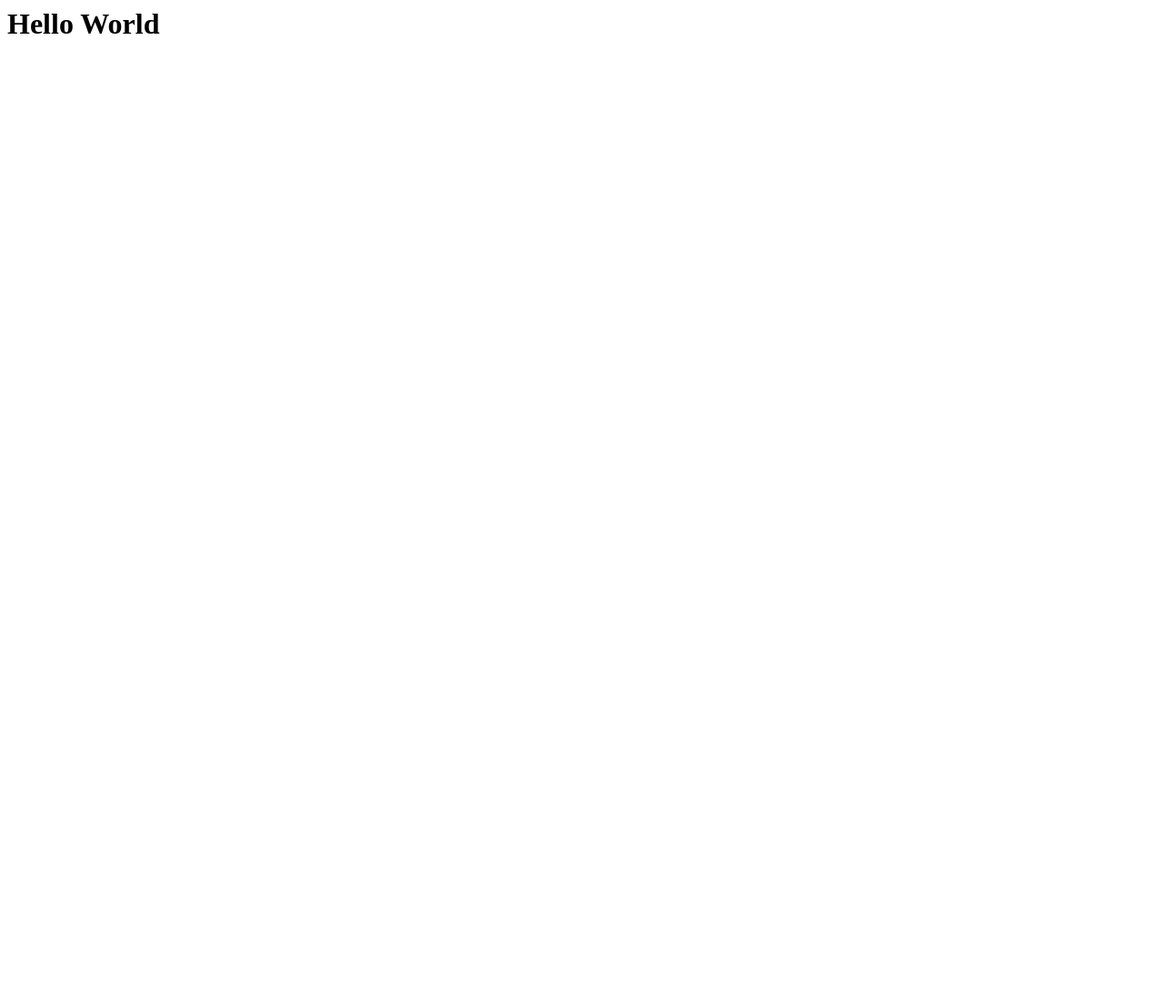
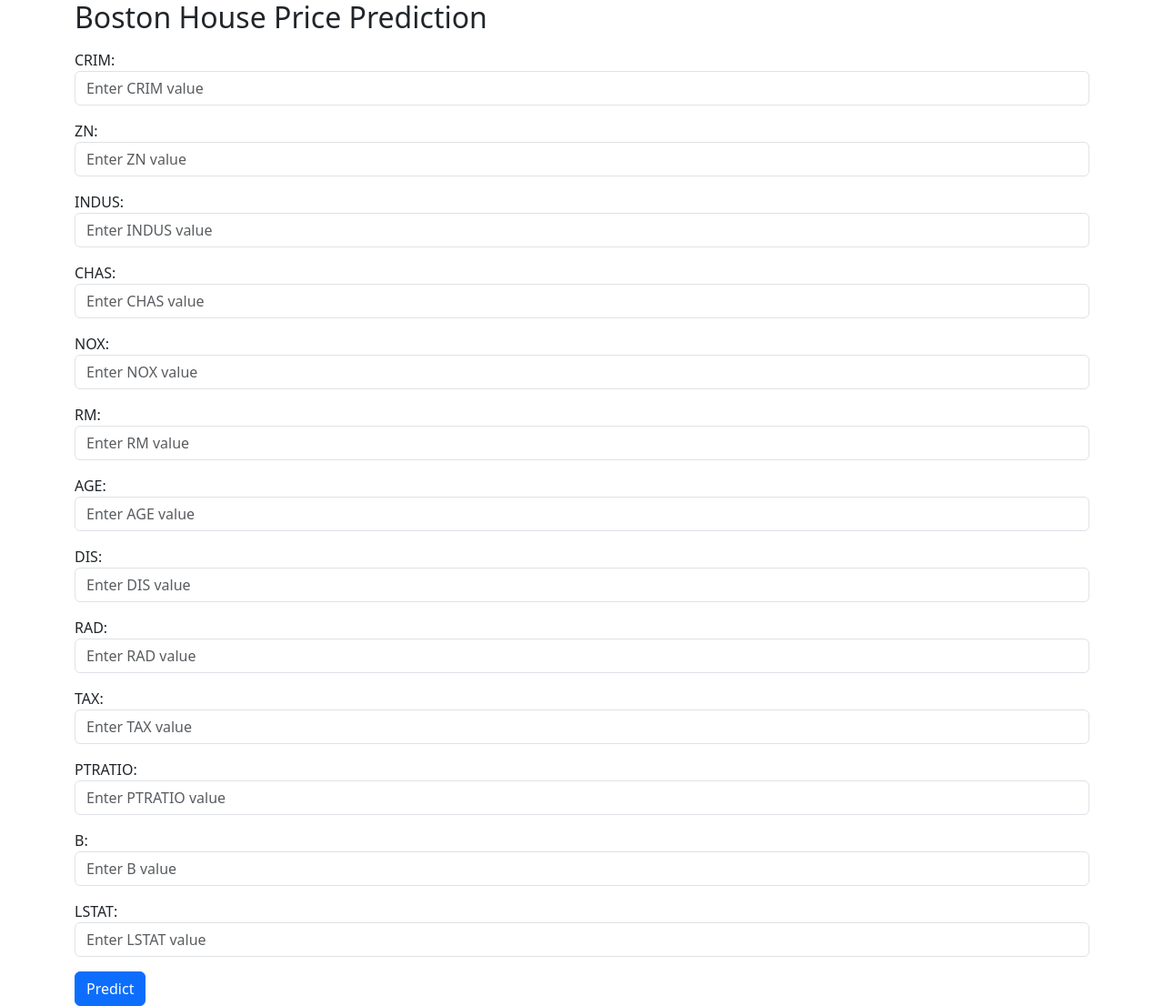
Before and after one commit to Ritika5657/Boston_House_Pricing, a Flask app: page / in a window 1280 px wide. Before the commit the page is almost empty. Shown: the whole page at 91% size. Before the commit the page ends 37 px from the top, so only its background shows below. Run offline with Flask 3, Linux system fonts and the light colour scheme; parts of the project's set-up code (start-up, migrations or seed data) failed here and were passed over.

Commit message:
Web app making is done

```diff
--- a/app.py
+++ b/app.py
@@ -23,5 +23,12 @@ def predict_api():
     print(output[0])
     return jsonify(output[0])
 
+@app.route('/predict',methods=['POST'])
+def predict():
+    data=[float(x) for x in request.form.values()]
+    final_input=scalar.transform(np.array(data).reshape(1,-1))
+    output=regmodel.predict(final_input)[0]
+    return render_template("home.html",prediction_text="The predicted house price is {}".format(output))
+
 if __name__=="__main__":
     app.run(debug=True)
--- a/templates/home.html
+++ b/templates/home.html
@@ -1,3 +1,74 @@
-<h1>
-Hello World
-</h1>
+<!DOCTYPE html>
+<html lang="en">
+<head>
+    <meta charset="UTF-8">
+    <meta http-equiv="X-UA-Compatible" content="IE=edge">
+    <meta name="viewport" content="width=device-width, initial-scale=1.0">
+    <link href="https://cdn.jsdelivr.net/npm/bootstrap@5.3.0/dist/css/bootstrap.min.css" rel="stylesheet" integrity="sha384-9ndCyUaIbzAi2FUVXJi0CjmCapSmO7SnpJef0486qhLnuZ2cdeRhO02iuK6FUUVM" crossorigin="anonymous">
+    <title>Boston House Price Prediction</title>
+</head>
+
+<body>
+    <div class="container">
+        <h2>Boston House Price Prediction</h2>
+        <form action="{{url_for('predict')}}" method="post">
+            <div class="form-group mt-3">
+                <label for="crim">CRIM:</label>
+                <input type="text" class="form-control" id="crim" name="crim" placeholder="Enter CRIM value">
+            </div>
+            <div class="form-group mt-3">
+                <label for="zn">ZN:</label>
+                <input type="text" class="form-control" id="zn" name="zn" placeholder="Enter ZN value">
+            </div>
+            <div class="form-group mt-3">
+                <label for="indus">INDUS:</label>
+                <input type="text" class="form-control" id="indus" name="indus" placeholder="Enter INDUS value">
+            </div>
+            <div class="form-group mt-3">
+                <label for="chas">CHAS:</label>
+                <input type="text" class="form-control" id="chas" name="chas" placeholder="Enter CHAS value">
+            </div>
+            <div class="form-group mt-3">
+                <label for="nox">NOX:</label>
+                <input type="text" class="form-control" id="nox" name="nox" placeholder="Enter NOX value">
+            </div>
+            <div class="form-group mt-3">
+                <label for="rm">RM:</label>
+                <input type="text" class="form-control" id="rm" name="rm" placeholder="Enter RM value">
+            </div>
+            <div class="form-group mt-3">
+                <label for="age">AGE:</label>
+                <input type="text" class="form-control" id="age" name="age" placeholder="Enter AGE value">
+            </div>
+            <div class="form-group mt-3">
+                <label for="dis">DIS:</label>
+                <input type="text" class="form-control" id="dis" name="dis" placeholder="Enter DIS value">
+            </div>
+            <div class="form-group mt-3">
+                <label for="rad">RAD:</label>
+                <input type="text" class="form-control" id="rad" name="rad" placeholder="Enter RAD value">
+            </div>
+            <div class="form-group mt-3">
+                <label for="tax">TAX:</label>
+                <input type="text" class="form-control" id="tax" name="tax" placeholder="Enter TAX value">
+            </div>
+            <div class="form-group mt-3">
+                <label for="ptratio">PTRATIO:</label>
+                <input type="text" class="form-control" id="ptratio" name="ptratio" placeholder="Enter PTRATIO value">
+            </div>
+            <div class="form-group mt-3">
+                <label for="b">B:</label>
+                <input type="text" class="form-control" id="b" name="b" placeholder="Enter B value">
+            </div>
+            <div class="form-group mt-3">
+                <label for="lstat">LSTAT:</label>
+                <input type="text" class="form-control" id="lstat" name="lstat" placeholder="Enter LSTAT value">
+            </div>
+            <button type="submit" class="btn btn-primary mt-3">Predict</button>
+        </form>
+        {% if prediction_text %}
+        <h3 class="mt-3">{{ prediction_text }}</h3>
+        {% endif %}
+    </div>
+</body>
+</html>
```
